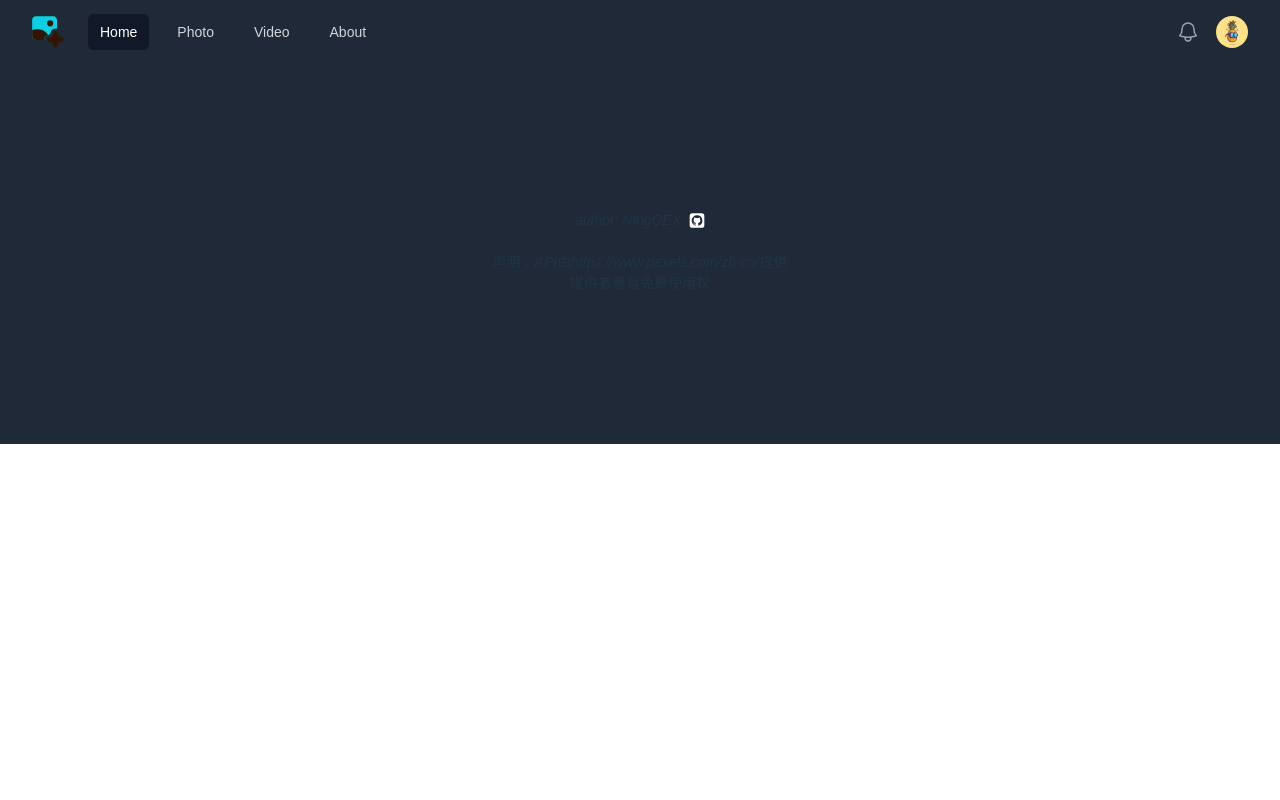
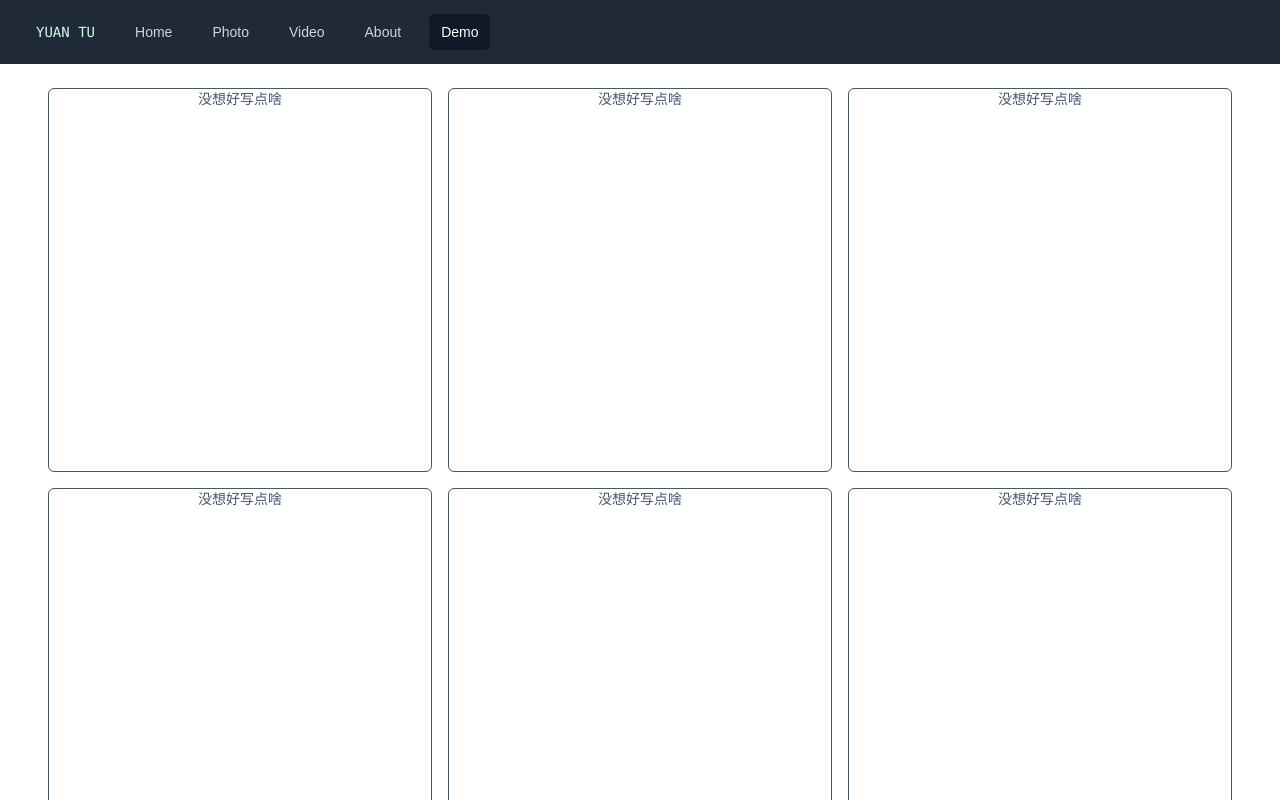
Before and after one commit to ningOEX/frame-tailwind-vite-element, a Vue app: page /demo in a window 1280 px wide. Shown: the top 800 px of the page. Built offline with nearby package versions, Linux system fonts and the light colour scheme.

Commit message:
Update⭐ 修改路由导航选中写法 & add page demo

```diff
--- a/package.json
+++ b/package.json
@@ -14,6 +14,7 @@
     "axios": "^1.6.8",
     "dplayer": "^1.27.1",
     "element-plus": "^2.7.2",
+    "framer-motion": "^11.2.5",
     "jquery": "^3.7.1",
     "lightbox2": "^2.11.4",
     "nprogress": "^0.2.0",
--- a/src/components/navigate.vue
+++ b/src/components/navigate.vue
@@ -5,92 +5,40 @@
         <div class="absolute inset-y-0 left-0 flex items-center sm:hidden">
           <!-- Mobile menu button-->
           <DisclosureButton
-            class="relative inline-flex items-center justify-center rounded-md p-2 text-gray-400 hover:bg-gray-700 hover:text-white focus:outline-none focus:ring-2 focus:ring-inset focus:ring-white"
-          >
+            class="relative inline-flex items-center justify-center rounded-md p-2 text-gray-400 hover:bg-gray-700 hover:text-white focus:outline-none focus:ring-2 focus:ring-inset focus:ring-white">
             <span class="absolute -inset-0.5" />
             <span class="sr-only">Open main menu</span>
             <Bars3Icon v-if="!open" class="block h-6 w-6" aria-hidden="true" />
             <XMarkIcon v-else class="block h-6 w-6" aria-hidden="true" />
           </DisclosureButton>
         </div>
-        <div
-          class="flex flex-1 items-center justify-center sm:items-stretch sm:justify-start"
-        >
+        <div class="flex flex-1 items-center justify-center sm:items-stretch sm:justify-start">
           <div class="flex flex-shrink-0 items-center">
-            <img
-              class="h-8 w-auto"
-              src="../assets/img/logo.svg"
-              alt="Your Company"
-            />
+            <p class=" text-emerald-100 p-1 cursor-default font-mono">YUAN TU</p>
           </div>
           <div class="hidden sm:ml-6 sm:block">
             <div class="flex space-x-4">
-              <router-link
-                v-for="item in navigation"
-                :key="item.name"
-                :to="item.href"
-                @click="clickHandle(item)"
-                :class="[
+              <router-link v-for="item in navigation" :key="item.name" :to="item.href" :class="[
     item.current
       ? 'bg-gray-900 text-white'
       : 'text-gray-300 hover:bg-gray-700 hover:text-white',
     'rounded-md px-3 py-2 text-sm font-medium',
-                ]"
-                :aria-current="item.current ? 'page' : undefined"
-                >{{ item.name }}</router-link
-              >
+  ]" :aria-current="item.current ? 'page' : undefined">{{ item.name }}</router-link>
             </div>
           </div>
         </div>
-        <div
-          class="absolute inset-y-0 right-0 flex items-center pr-2 sm:static sm:inset-auto sm:ml-6 sm:pr-0"
-        >
-          <button
-            type="button"
-            class="relative rounded-full bg-gray-800 p-1 text-gray-400 hover:text-white focus:outline-none focus:ring-2 focus:ring-white focus:ring-offset-2 focus:ring-offset-gray-800"
-          >
-            <span class="absolute -inset-1.5" />
-            <span class="sr-only">View notifications</span>
-            <BellIcon class="h-6 w-6" aria-hidden="true" />
-          </button>
 
-          <!-- Profile dropdown -->
-          <!-- Profile dropdown -->
-          <Menu as="div" class="relative ml-3">
-            <div>
-              <MenuButton
-                class="relative flex rounded-full bg-gray-800 text-sm focus:outline-none focus:ring-2 focus:ring-white focus:ring-offset-2 focus:ring-offset-gray-800"
-              >
-                <span class="absolute -inset-1.5" />
-                <span class="sr-only">Open user menu</span>
-                <img
-                  class="h-8 w-8 rounded-full"
-                  src="../assets/img/avatar.jpg"
-                  alt=""
-                />
-              </MenuButton>
-            </div>
-          </Menu>
-        </div>
       </div>
     </div>
 
     <DisclosurePanel class="sm:hidden">
       <div class="space-y-1 px-2 pb-3 pt-2">
-        <DisclosureButton
-          v-for="item in navigation"
-          :key="item.name"
-          as="a"
-          :href="item.href"
-          :class="[
+        <DisclosureButton v-for="item in navigation" :key="item.name" as="a" :href="item.href" :class="[
     item.current
       ? 'bg-gray-900 text-white'
       : 'text-gray-300 hover:bg-gray-700 hover:text-white',
     'block rounded-md px-3 py-2 text-base font-medium',
-          ]"
-          :aria-current="item.current ? 'page' : undefined"
-          >{{ item.name }}</DisclosureButton
-        >
+  ]" :aria-current="item.current ? 'page' : undefined">{{ item.name }}</DisclosureButton>
       </div>
     </DisclosurePanel>
   </Disclosure>
@@ -107,22 +55,29 @@ import {
   MenuItems,
 } from "@headlessui/vue";
 import { Bars3Icon, BellIcon, XMarkIcon } from "@heroicons/vue/24/outline";
-import { ref } from "vue";
+import { ref, onMounted } from "vue";
+
+import { useRouter } from 'vue-router'
+
+const router = useRouter()
 
 const navigation = ref([
   { name: "Home", href: "/", current: true },
   { name: "Photo", href: "/img-list", current: false },
   { name: "Video", href: "/video-list", current: false },
   { name: "About", href: "/about", current: false },
+  { name: "Demo", href: "/demo", current: false },
 ]);
 
-const clickHandle = (val) => {
+onMounted(() => {
+  router.afterEach((to, from) => {
     for (const item of navigation.value) {
-    if (item.name === val.name) {
+      item.current = false;
+      if (item.href === to.path) {
         item.current = true;
-    } else {
-      item.current = false;
       }
     }
-};
+  })
+})
+
 </script>
--- a/src/route/routes.js
+++ b/src/route/routes.js
@@ -3,6 +3,7 @@ const routes = [
     { path: '/about', component: () => import('../views/about/index.vue') },
     { path: '/img-list', component: () => import('../views/img-list/index.vue') },
     { path: '/video-list', component: () => import('../views/video-list/index.vue') },
+    { path: '/demo', component: () => import('../views/demo/index.vue') },
 ]
 
 export default routes;
--- /dev/null
+++ b/src/views/demo/index.vue
@@ -0,0 +1,18 @@
+<template>
+    <div
+        class="flex gap-4 mt-1 justify-center flex-wrap mx-auto max-w-7xl py-6 sm:px-6 lg:px-8 items-center text-center text-slate-600">
+        <div :class="classMuster">没想好写点啥</div>
+        <div :class="classMuster">没想好写点啥</div>
+        <div :class="classMuster">没想好写点啥</div>
+        <div :class="classMuster">没想好写点啥</div>
+        <div :class="classMuster">没想好写点啥</div>
+        <div :class="classMuster">没想好写点啥</div>
+        <div :class="classMuster">没想好写点啥</div>
+        <div :class="classMuster">没想好写点啥</div>
+        <div :class="classMuster">没想好写点啥</div>
+    </div>
+</template>
+
+<script setup>
+const classMuster = "w-96 h-96 border  border-slate-600  hover:border-slate-200 hover:text-slate-200   rounded-md";
+</script>
--- a/src/views/home/index.vue
+++ b/src/views/home/index.vue
@@ -103,7 +103,7 @@
       </div>
     </div>
     <!-- swiper -->
-    <div class="h-16 md:h-20 lg:h-24 xl:h-28 object-cover text-center">
+    <div class="h-16 md:h-20 lg:h-24 xl:h-28 object-cover text-center ">
       <swiper
         :direction="'vertical'"
         :pagination="{
--- a/src/views/img-list/index.vue
+++ b/src/views/img-list/index.vue
@@ -1,7 +1,7 @@
 <template>
-  <div class="">
+  <div class="mx-auto max-w-7xl px-4 sm:px-6 lg:px-8">
     <div
-      class="flex justify-center flex-wrap items-center mt-2 md:mt-2 lg:mt-4 gap-2 md:gap-4 ml:gpa-6"
+      class="flex justify-center flex-wrap items-center mt-2 gap-1 "
     >
       <el-empty v-if="!imgLists.length" description="No Data~" />
       <div
@@ -24,11 +24,11 @@
       </div>
     </div>
     <div class="flex items-center gap-4 justify-center">
-      <p class="pt-3 text-xs text-gray-500">total:{{ total }}</p>
+
       <el-pagination
         small
         background
-        layout="prev, next"
+        layout="prev,pager, next"
         :total="total"
         class="mt-4"
         @change="changeHandle"
--- a/src/views/video-list/index.vue
+++ b/src/views/video-list/index.vue
@@ -1,6 +1,6 @@
 <template>
-  <div>
-    <P class="mt-2 px-5 py-2 border mx-5 rounded-sm"
+  <div class="mx-auto max-w-7xl px-4 sm:px-6 lg:px-8">
+    <P class="mt-2 px-5 py-2 border  rounded-sm"
       >由于站点问题，video页咱无法正常提供video素材，站长正在解决处理...</P
     >
   </div>
```
Also changed, not shown: 1 other file (tests, documents, lock files or other folders). Lines whose indentation alone changed are shown as unchanged.
